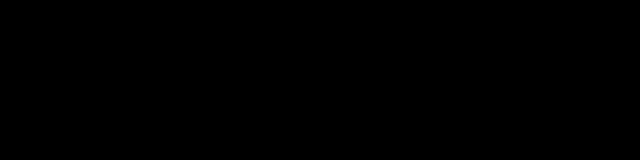
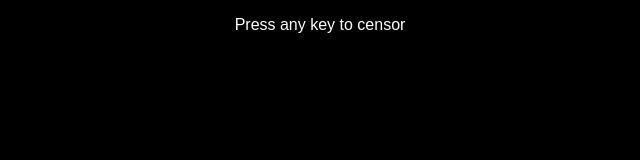
Before and after one commit to ben-tanen/censor-machine, a plain HTML site: page index.html in a window 1280 px wide. Shown: the whole page, without its empty margins (320-960 px from the left). Drawn offline with nearby package versions, Linux system fonts and the light colour scheme.

Commit message:
minor styling / added instruction

```diff
--- a/index.html
+++ b/index.html
@@ -28,11 +28,12 @@
         })
     </script>
     <style>
-        body { margin: 0; padding: 0; background-color: black; color: red; font-family: sans-serif; }
-        h1 { display: none; text-align: center; font-size: 150px;}
+        body { margin: 0; padding: 0; background-color: black; color: white; font-family: sans-serif; text-align: center; }
+        h1 { display: none; text-align: center; font-size: 150px; color: red; margin: 0; }
     </style>
 </head>
 <body>
+    <p>Press any key to censor</p>
     <h1>BEEP</h1>
 </body>
 </html>
```
